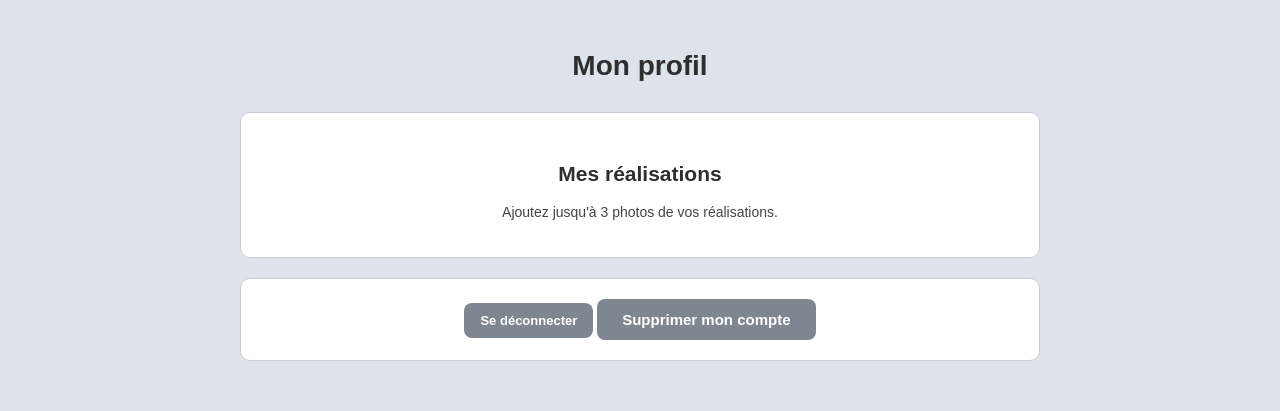
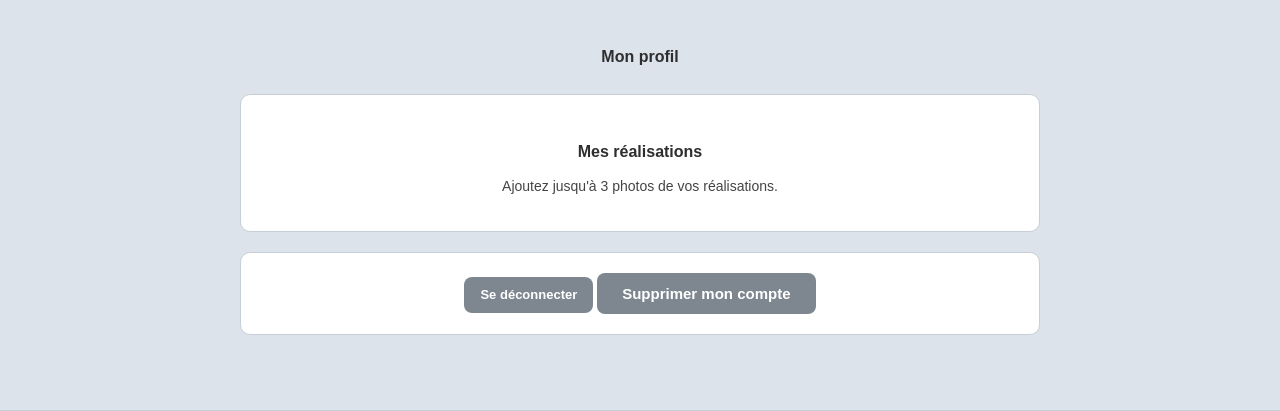
Before and after one commit to MSEDIT-1304/MON-VOISIN-ARTISAN, a Flask app: template templates/profil.html in a window 1280 px wide. Shown: the part 201-612 px from the top of the page. Run offline with Flask 3, Linux system fonts and the light colour scheme; the template is opened without the code that fills it, so the values that code supplies are empty.

Commit message:
Update profil.html

```diff
--- a/templates/profil.html
+++ b/templates/profil.html
@@ -4,7 +4,7 @@
 
 {% block content %}
 
-<h1>Mon profil</h1>
+<h1 style="font-size: 16px;">Mon profil</h1>
 
 
 {% if user_type == "particulier" %}
@@ -12,7 +12,7 @@
 
 <div class="form">
 
-    <h2>Mes informations</h2>
+    <h2 style="font-size: 16px;">Mes informations</h2>
 
     <form method="POST" action="/profil/particulier">
 
@@ -103,7 +103,7 @@
 
 <div class="form">
 
-    <h2>
+    <h2 style="font-size: 16px;">
         Informations de l'entreprise
         {% if user['rc_pro_verifie'] == 1 %}
             <span style="color: green; font-size: 16px; margin-left: 15px;">
@@ -243,7 +243,7 @@
         >{{ user['description'] }}</textarea>
 
 
-        <h2>Activités proposées</h2>
+        <h2 style="font-size: 16px;">Activités proposées</h2>
 
         {% for activite, sous_categories in activites.items() %}
 
@@ -320,7 +320,7 @@
 
     <div class="logo">
 
-        <h2>Logo</h2>
+        <h2 style="font-size: 16px;">Logo</h2>
 
         <p>
             Ajoutez le logo de votre entreprise.
@@ -363,7 +363,7 @@
 
 <div class="section">
 
-    <h2>Attestation RC PRO</h2>
+    <h2 style="font-size: 16px;">Attestation RC PRO</h2>
 
     <p>
         Ajoutez votre attestation d'assurance responsabilité civile professionnelle.
@@ -397,7 +397,7 @@
 
 <div class="profile-photos">
 
-    <h2>Mes réalisations</h2>
+    <h2 style="font-size: 16px;">Mes réalisations</h2>
 
     <p>
         Ajoutez jusqu'à 3 photos de vos réalisations.
```
